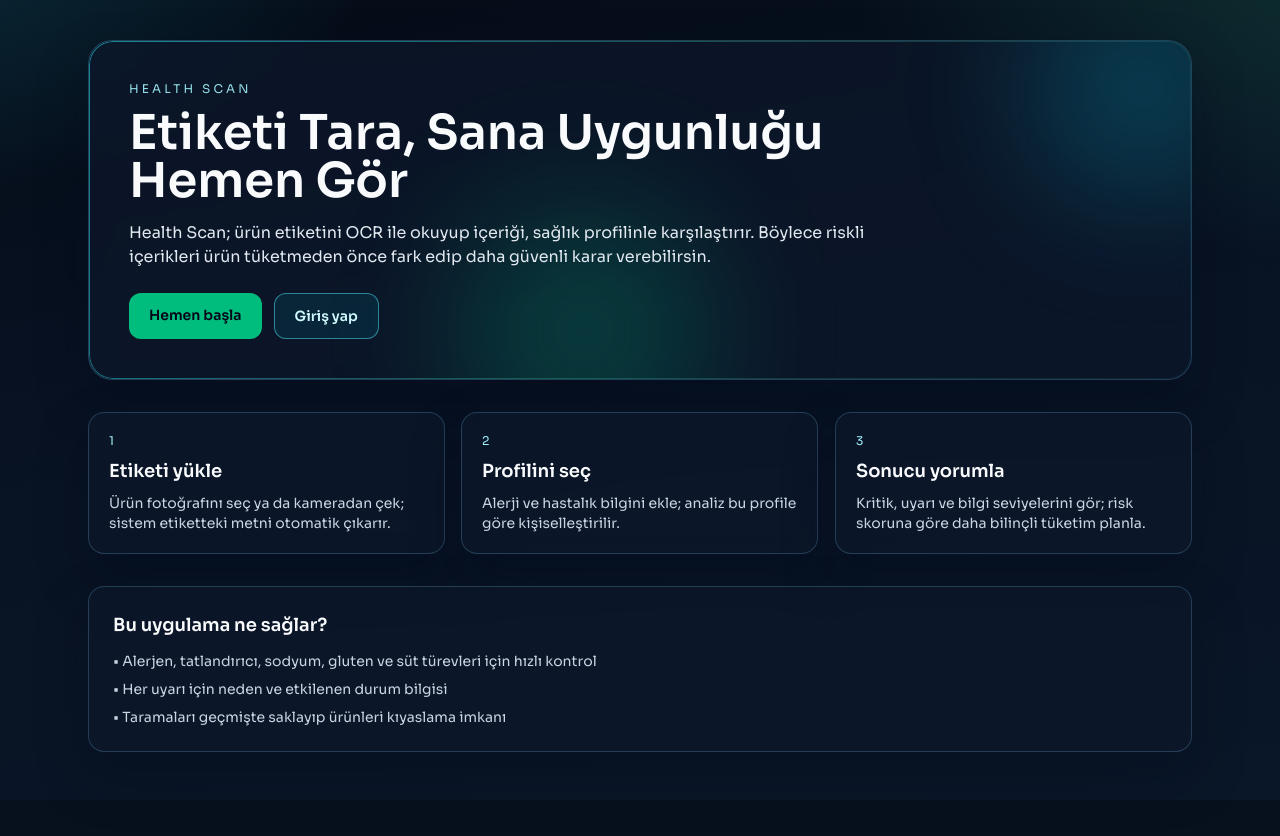
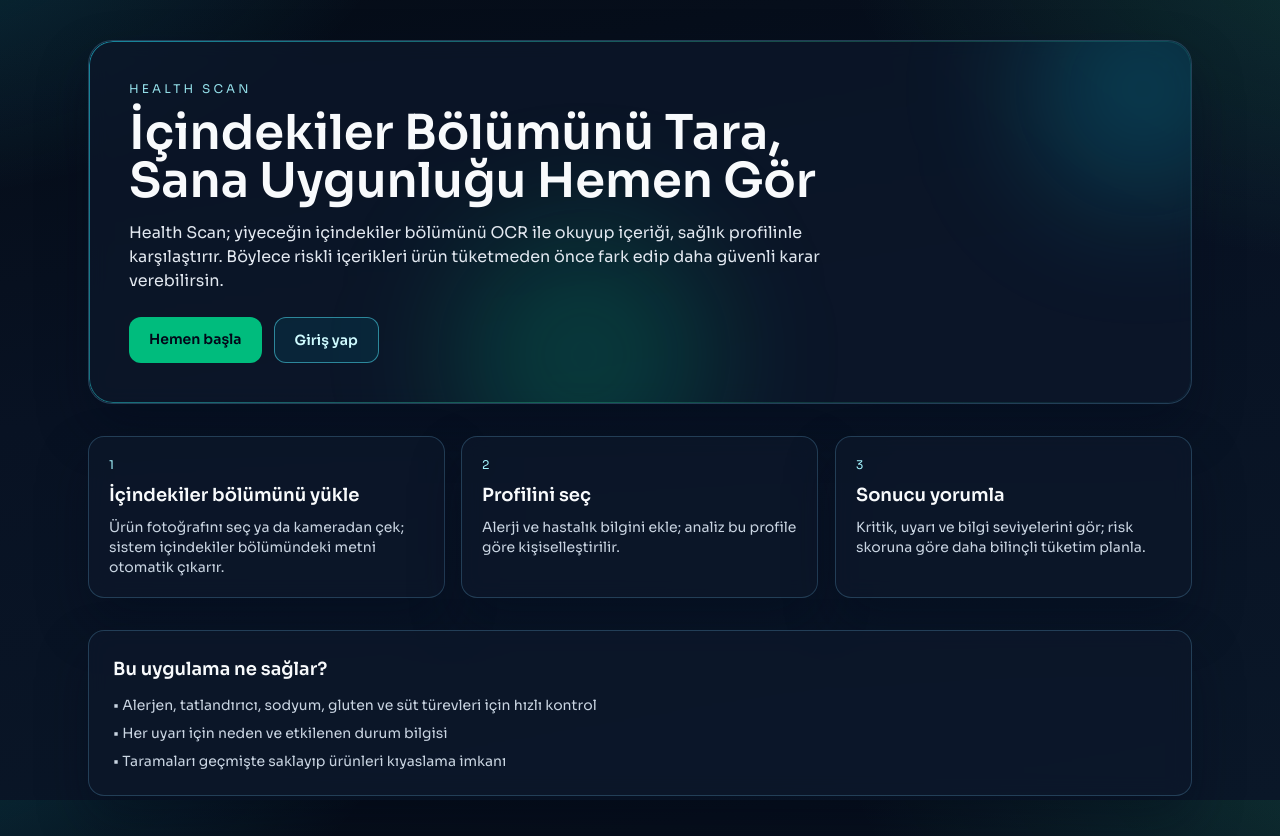
Before and after one commit to Dilakemer/health_scan, a Next.js app: page / in a window 1280 px wide. Before the commit the page ends 800 px from the top, so only its background shows below. Built offline with nearby package versions, Linux system fonts and the light colour scheme; no server answers.

Commit message:
Clarify scan guidance for ingredients section

```diff
--- a/src/components/scan-workflow.tsx
+++ b/src/components/scan-workflow.tsx
@@ -321,6 +321,7 @@ export function ScanWorkflow() {
 
         <div className="relative mt-5 rounded-2xl border border-cyan-200/25 bg-slate-950/35 p-5">
           <p className="text-sm text-slate-300">{tr.scan.chooserHint}</p>
+          <p className="mt-2 text-xs text-cyan-100/90">{tr.scan.captureTip}</p>
           <div className="mt-3 grid gap-3 sm:flex sm:flex-wrap sm:items-center">
             <button
               type="button"
--- a/src/i18n/tr.ts
+++ b/src/i18n/tr.ts
@@ -1,14 +1,14 @@
 export const tr = {
   home: {
     badge: "Health Scan",
-    title: "Etiketi Tara, Sana Uygunluğu Hemen Gör",
-    subtitle: "Health Scan; ürün etiketini OCR ile okuyup içeriği, sağlık profilinle karşılaştırır. Böylece riskli içerikleri ürün tüketmeden önce fark edip daha güvenli karar verebilirsin.",
+    title: "İçindekiler Bölümünü Tara, Sana Uygunluğu Hemen Gör",
+    subtitle: "Health Scan; yiyeceğin içindekiler bölümünü OCR ile okuyup içeriği, sağlık profilinle karşılaştırır. Böylece riskli içerikleri ürün tüketmeden önce fark edip daha güvenli karar verebilirsin.",
     primaryCta: "Hemen başla",
     secondaryCta: "Giriş yap",
     steps: {
       scan: {
-        title: "Etiketi yükle",
-        description: "Ürün fotoğrafını seç ya da kameradan çek; sistem etiketteki metni otomatik çıkarır.",
+        title: "İçindekiler bölümünü yükle",
+        description: "Ürün fotoğrafını seç ya da kameradan çek; sistem içindekiler bölümündeki metni otomatik çıkarır.",
       },
       profile: {
         title: "Profilini seç",
@@ -43,8 +43,8 @@ export const tr = {
     registering: "Kayıt oluşturuluyor...",
     guestContinuing: "Misafir oturumu açılıyor...",
     onboardingTitle: "Health Scan nasıl çalışır?",
-    onboardingSummary: "Bir etiket fotoğrafını tarar, içeriği sağlık profilinle eşleştirir ve hızlıca risk değerlendirmesi üretir.",
-    onboardingStep1: "1) Etiketi yükle veya kameradan çek.",
+    onboardingSummary: "Yiyeceğin içindekiler bölümünü tarar, içeriği sağlık profilinle eşleştirir ve hızlıca risk değerlendirmesi üretir.",
+    onboardingStep1: "1) İçindekiler bölümünü yükle veya kameradan çek.",
     onboardingStep2: "2) Hastalık ve alerji profilini kaydet.",
     onboardingStep3: "3) Sonuçları kritik, uyarı ve bilgi seviyesinde incele.",
   },
@@ -70,7 +70,7 @@ export const tr = {
   },
   scan: {
     pageTitle: "İçerik tarama",
-    pageSubtitle: "Ürün etiketini yükleyin, metni okuyup analizi başlatın.",
+    pageSubtitle: "Yiyeceğin içindekiler bölümünü yükleyin, metni okuyup analizi başlatın.",
     backToDashboard: "Panele dön",
     centerTitle: "Akıllı Tarama Merkezi",
     coverageHint: "Geniş tarama aktif: alerjenler, tatlandırıcılar, sodyum türevleri, gluten ve süt türevleri kontrol edilir.",
@@ -82,22 +82,23 @@ export const tr = {
     },
     stepPrefix: "Adım",
     ocrStatusPrefix: "Metin okuma durumu",
-    chooserHint: "Etiket fotoğrafını seçin, sonra metin okuma ve analiz adımlarını çalıştırın.",
+    chooserHint: "İçindekiler bölümünün fotoğrafını seçin, sonra metin okuma ve analiz adımlarını çalıştırın.",
+    captureTip: "İpucu: Ambalajın arkasındaki İçindekiler bölümünü tam kadraj, net ışık ve bulanıklık olmadan çekin.",
     chooseFile: "Dosya seç",
     openCamera: "Kamerayı aç",
     selectedFilePrefix: "Seçilen dosya:",
     noFile: "Henüz dosya seçilmedi",
-    readText: "Etiketten metni oku",
+    readText: "İçindekilerden metni oku",
     readingText: "Metin okunuyor...",
     analyze: "İçerikleri analiz et",
     analyzing: "İçerik analiz ediliyor...",
-    readingTextHint: "Etiketten metin okunuyor, lütfen bekleyin.",
+    readingTextHint: "İçindekiler bölümünden metin okunuyor, lütfen bekleyin.",
     analyzingHint: "İçerikler değerlendiriliyor, lütfen bekleyin.",
     reset: "Sıfırla",
     productName: "Ürün adı",
     ocrProgressPrefix: "Metin okuma ilerleme",
     ocrPreview: "Algılanan metin önizlemesi",
-    ocrPlaceholder: "Etiketten okunan metin burada görünür",
+    ocrPlaceholder: "İçindekiler bölümünden okunan metin burada görünür",
     advancedIngredients: "Gelişmiş içerik görünümü",
     categories: {
       sweetener: "Şeker türevleri",
```
